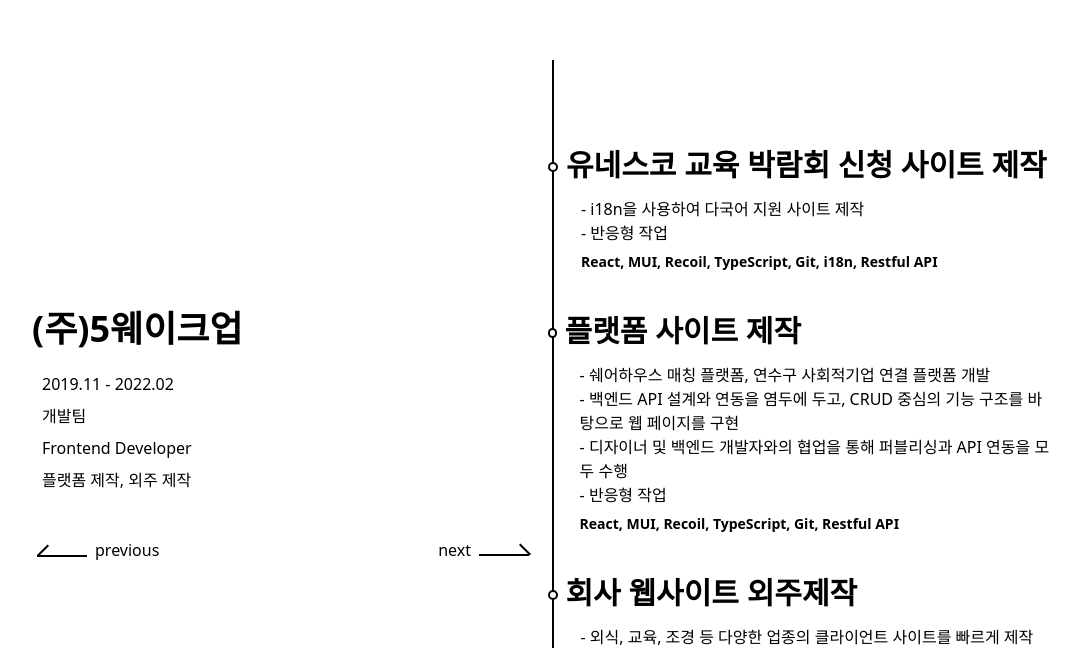
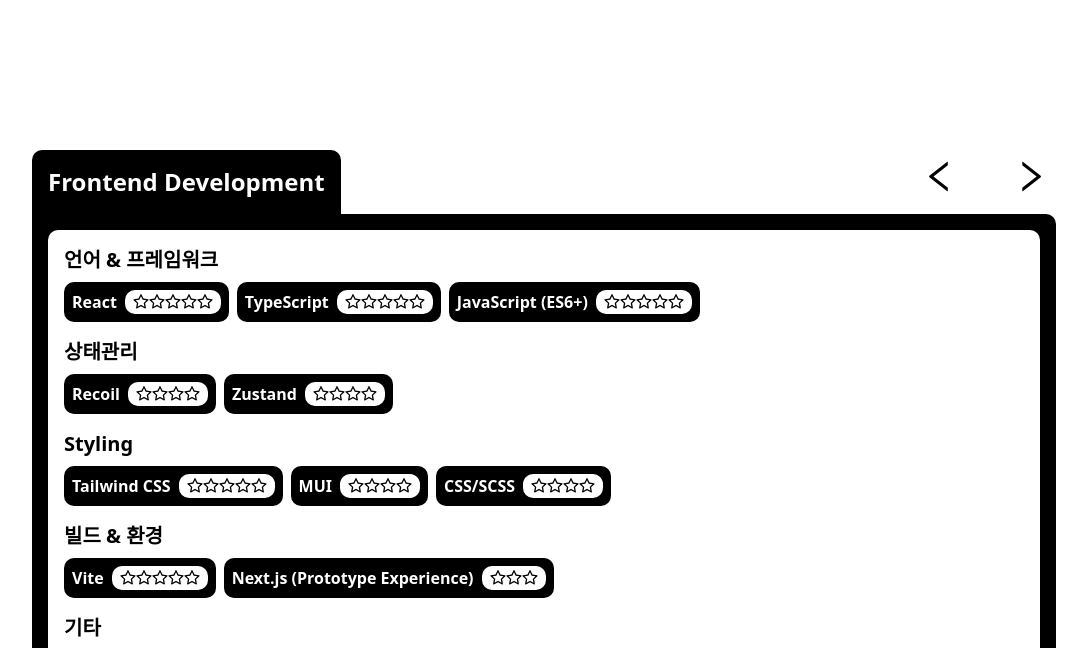
Before and after one commit to jun-FE/junFePortfolio, a React (Vite) app: page / in a window 1280 px wide. Shown: the part 790-1438 px from the top of the page, without its empty margins (96-1183 px from the left). Built offline with nearby package versions, Linux system fonts and the light colour scheme; the HTML template or start-up script is replaced by a standard one.

Commit message:
Skills 섹션 완성 및 컴포넌트 구조 개선

```diff
--- /dev/null
+++ b/src/components/Skills/SkillsBox.tsx
@@ -0,0 +1,39 @@
+import type { SkillCategory, SkillSubCategory } from '@/type/type';
+import { StarOutlined } from '@ant-design/icons';
+
+const SkillsBox = ({ skill }: { skill: SkillCategory }) => {
+  const SubCategoryMap = skill.subCategories.map((subCategory) => (
+    <SubCategory key={subCategory.id} subCategory={subCategory} />
+  ));
+  return (
+    <div className="w-full bg-black p-4 rounded-[10px] rounded-tl-none">
+      <div className="flex flex-col gap-4 bg-white p-4 rounded-[10px]">
+        {SubCategoryMap}
+      </div>
+    </div>
+  );
+};
+
+export default SkillsBox;
+const SubCategory = ({ subCategory }: { subCategory: SkillSubCategory }) => {
+  return (
+    <div>
+      <div className="text-xl font-bold pb-2">{subCategory.title}</div>
+      <div className="flex flex-wrap gap-2">
+        {subCategory.skills.map((skill) => (
+          <div
+            className="inline-flex items-center gap-2 bg-black p-2 rounded-[10px]"
+            key={skill.id}
+          >
+            <div className="text-white font-bold">{skill.name}</div>
+            <div className="bg-white text-black px-2 rounded-[10px]">
+              {Array.from({ length: skill.level }).map((_, index) => (
+                <StarOutlined className="w-4 h-4" key={index} />
+              ))}
+            </div>
+          </div>
+        ))}
+      </div>
+    </div>
+  );
+};
--- a/src/components/layout/Header.tsx
+++ b/src/components/layout/Header.tsx
@@ -15,7 +15,7 @@
         'contact',
         'outro',
       ];
-      const scrollY = window.scrollY + 100; // 100px offset for better UX
+      const scrollY = window.scrollY + 100;
 
       for (const section of sections) {
         const element = document.getElementById(section);
@@ -83,6 +83,16 @@
             >
               Story
             </button> */}
+            <button
+              onClick={() => scrollToSection('skills')}
+              className={clsx('font-semibold transition-colors duration-200', {
+                'text-black border-b-2 border-black':
+                  activeSection === 'skills',
+                'text-black hover:text-black': activeSection !== 'skills',
+              })}
+            >
+              Skills
+            </button>
 
             <button
               onClick={() => scrollToSection('career')}
@@ -96,17 +106,6 @@
             </button>
 
             {/* <button
-              onClick={() => scrollToSection('skills')}
-              className={clsx('font-semibold transition-colors duration-200', {
-                'text-blue-600 border-b-2 border-blue-600':
-                  activeSection === 'skills',
-                'text-gray-600 hover:text-blue-600': activeSection !== 'skills',
-              })}
-            >
-              Skills
-            </button>
-
-            <button
               onClick={() => scrollToSection('projects')}
               className={clsx('font-semibold transition-colors duration-200', {
                 'text-blue-600 border-b-2 border-blue-600':
--- a/src/components/mainPage/Skills.tsx
+++ b/src/components/mainPage/Skills.tsx
@@ -1,7 +1,47 @@
+import SkillsBox from '@/components/Skills/SkillsBox';
+import { skillList } from '@/data/list';
+import { LeftOutlined, RightOutlined } from '@ant-design/icons';
+import { useState } from 'react';
 const Skills = () => {
+  const [activeSkill, setActiveSkill] = useState<number>(0);
+  const handleActiveSkill = (index: number) => {
+    if (index < 0) {
+      setActiveSkill(skillList.length - 1);
+    } else if (index >= skillList.length) {
+      setActiveSkill(0);
+    } else {
+      setActiveSkill(index);
+    }
+  };
   return (
-    <div className="h-screen w-full bg-gray-500" id="skills">
-      <h1 className="text-4xl font-bold">Skills</h1>
+    <div className="h-screen w-full bg-white pt-[80px]" id="skills">
+      <div className="max-w-[1024px] w-full h-full mx-auto flex flex-col gap-4 items-center justify-start mt-[60px]">
+        <div className="w-full">
+          <div className="flex justify-between items-center">
+            <div className="text-2xl font-bold bg-black text-white p-4 rounded-t-[10px] inline-block">
+              {skillList[activeSkill].title}
+            </div>
+            <div className="flex items-center gap-10 pb-[10px]">
+              <button
+                className="p-[8px] rounded-full hover:bg-black hover:text-white transition-all duration-500"
+                onClick={() => handleActiveSkill(activeSkill - 1)}
+              >
+                <LeftOutlined className="text-[35px]" />
+              </button>
+              <button
+                className="p-[8px] rounded-full hover:bg-black hover:text-white transition-all duration-500"
+                onClick={() => handleActiveSkill(activeSkill + 1)}
+              >
+                <RightOutlined className="text-[35px]" />
+              </button>
+            </div>
+          </div>
+          <SkillsBox
+            key={skillList[activeSkill].id}
+            skill={skillList[activeSkill]}
+          />
+        </div>
+      </div>
     </div>
   );
 };
--- a/src/data/list.tsx
+++ b/src/data/list.tsx
@@ -1,5 +1,5 @@
 import type { CareerItemWrapperType, CompanyItemType } from '@/type/type';
-
+import type { SkillCategory } from '@/type/type';
 export const careerList: CareerItemWrapperType[] = [
   {
     careerList: [
@@ -216,3 +216,133 @@
     work: '플랫폼 제작, 사이트 리뉴열, 다국어 지원',
   },
 ];
+
+export const skillList: SkillCategory[] = [
+  {
+    id: 1,
+    title: 'Frontend Development',
+    subCategories: [
+      {
+        id: 1,
+        title: '언어 & 프레임워크',
+        skills: [
+          { id: 1, name: 'React', level: 5 },
+          { id: 2, name: 'TypeScript', level: 5 },
+          { id: 3, name: 'JavaScript (ES6+)', level: 5 },
+        ],
+      },
+      {
+        id: 2,
+        title: '상태관리',
+        skills: [
+          { id: 4, name: 'Recoil', level: 4 },
+          { id: 5, name: 'Zustand', level: 4 },
+        ],
+      },
+      {
+        id: 3,
+        title: 'Styling',
+        skills: [
+          { id: 6, name: 'Tailwind CSS', level: 5 },
+          { id: 7, name: 'MUI', level: 4 },
+          { id: 8, name: 'CSS/SCSS', level: 4 },
+        ],
+      },
+      {
+        id: 4,
+        title: '빌드 & 환경',
+        skills: [
+          { id: 9, name: 'Vite', level: 5 },
+          { id: 10, name: 'Next.js (Prototype Experience)', level: 3 },
+        ],
+      },
+      {
+        id: 5,
+        title: '기타',
+        skills: [
+          { id: 11, name: 'Framer Motion (Animation)', level: 3 },
+          { id: 12, name: 'Canvas & LaTeX (문제 풀이 UI)', level: 4 },
+        ],
+      },
+    ],
+  },
+  {
+    id: 2,
+    title: 'Collaboration & Tools',
+    subCategories: [
+      {
+        id: 6,
+        title: '협업 & 형상관리',
+        skills: [
+          { id: 13, name: 'GitHub', level: 5 },
+          { id: 14, name: 'GitLab', level: 5 },
+          { id: 15, name: 'Jira', level: 4 },
+          { id: 16, name: 'Slack', level: 5 },
+          { id: 17, name: 'Figma', level: 4 },
+        ],
+      },
+      {
+        id: 7,
+        title: '배포 & 운영',
+        skills: [
+          { id: 18, name: 'Vercel', level: 4 },
+          { id: 19, name: 'Netlify', level: 4 },
+        ],
+      },
+      {
+        id: 8,
+        title: '데이터 연동',
+        skills: [
+          { id: 20, name: 'RESTful API', level: 5 },
+          { id: 21, name: 'react-query', level: 4 },
+        ],
+      },
+      {
+        id: 9,
+        title: '국제화',
+        skills: [{ id: 22, name: 'i18n', level: 4 }],
+      },
+    ],
+  },
+  {
+    id: 3,
+    title: 'Domain Experience',
+    subCategories: [
+      {
+        id: 10,
+        title: 'AI/에이전트',
+        skills: [
+          {
+            id: 23,
+            name: 'AI 에이전트 UX — 대화형 인터페이스 설계 및 구현',
+            level: 4,
+          },
+        ],
+      },
+      {
+        id: 11,
+        title: '에듀테크',
+        skills: [
+          { id: 24, name: '수학 챗봇', level: 4 },
+          { id: 25, name: 'LaTeX·Canvas 기반 문제풀이 페이지', level: 4 },
+        ],
+      },
+      {
+        id: 12,
+        title: '금융/보험',
+        skills: [
+          { id: 26, name: 'PG 관리자 사이트', level: 4 },
+          { id: 27, name: '보험 가입 프로세스', level: 4 },
+        ],
+      },
+      {
+        id: 13,
+        title: '외주/플랫폼 제작',
+        skills: [
+          { id: 28, name: '다국어 지원 사이트', level: 4 },
+          { id: 29, name: '플랫폼·기업 웹사이트 제작', level: 5 },
+        ],
+      },
+    ],
+  },
+];
--- a/src/pages/Home.tsx
+++ b/src/pages/Home.tsx
@@ -1,17 +1,17 @@
 import Career from '@/components/mainPage/Career';
-// import Contact from '@/components/mainPage/Contact';
 import Intro from '@/components/mainPage/Intro';
 import Outro from '@/components/mainPage/Outro';
+import Skills from '@/components/mainPage/Skills';
+// import Story from '@/components/mainPage/Story';
 // import Projects from '@/components/mainPage/Projects';
-// import Skills from '@/components/mainPage/Skills';
-// import Story from '@/components/mainPage/Story';
+// import Contact from '@/components/mainPage/Contact';
 export default function Home() {
   return (
     <section className="flex flex-col items-center justify-center min-w-[1024px]">
       <Intro />
+      <Skills />
+      <Career />
       {/* <Story /> */}
-      <Career />
-      {/* <Skills /> */}
       {/* <Projects /> */}
       {/* <Contact /> */}
       <Outro />
```
Also changed, not shown: src/type/type.tsx (+18 -0 lines).
